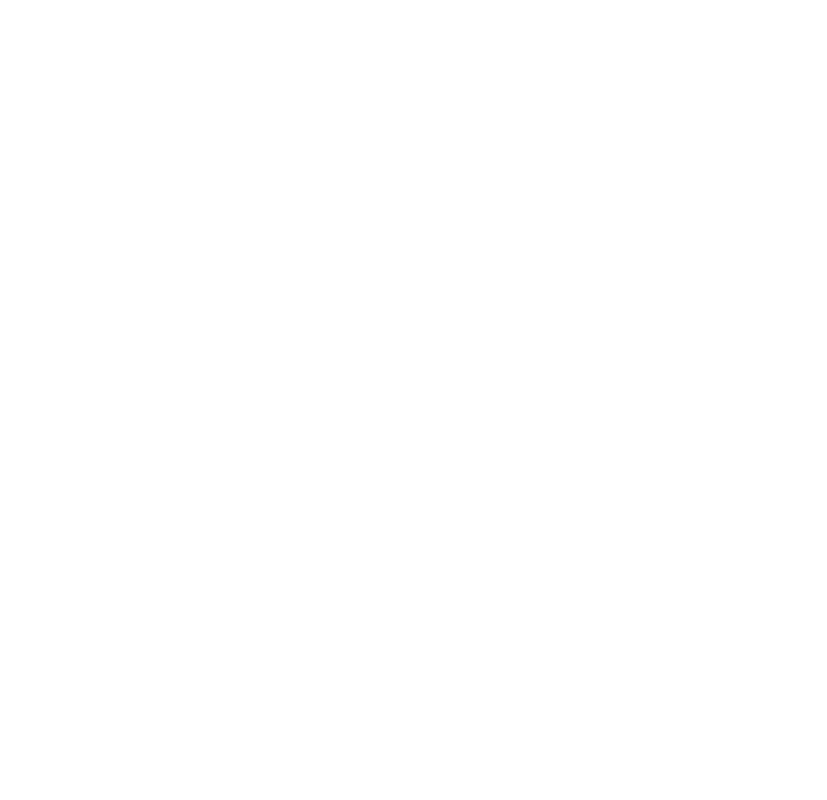
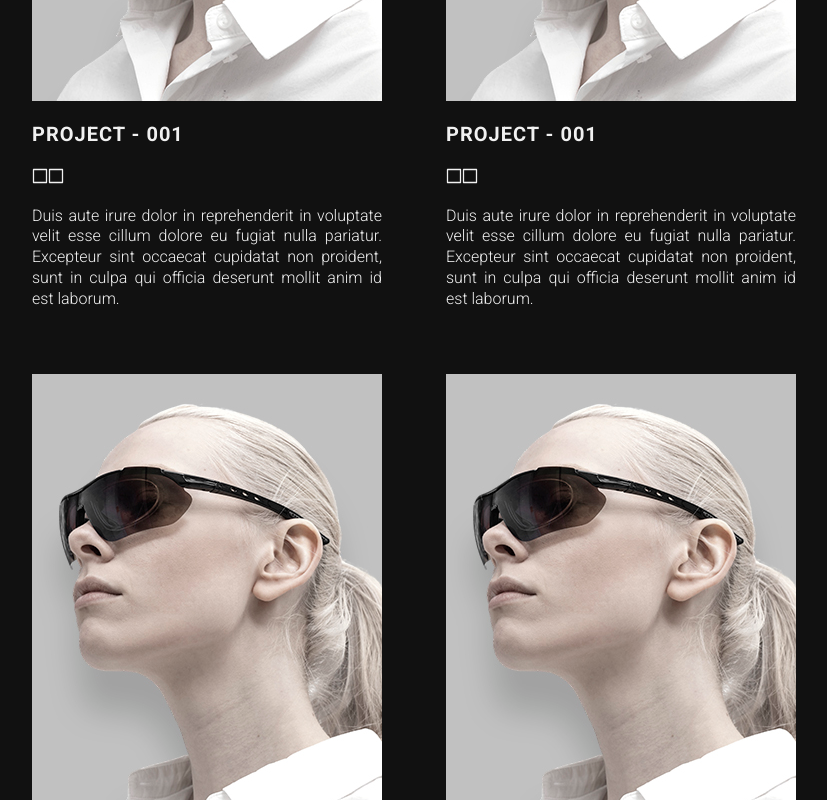
Before and after one commit to edenacyg/MadHatter, a React (Create React App) app: page / in a window 1280 px wide. Shown: the part 3480-4280 px from the top of the page, without its empty margins (288-1115 px from the left). Before the commit the page ends 2848 px from the top, so only its background shows below. Built offline with nearby package versions, Linux system fonts and the light colour scheme.

Commit message:
initial template

```diff
--- a/src/Components/Layout/Body.jsx
+++ b/src/Components/Layout/Body.jsx
@@ -1,5 +1,7 @@
 import React from 'react';
 import { BorderOutlined } from '@ant-design/icons';
+import Project from '../Partials/project';
+import Testimonial from '../Partials/testimonial';
 
 function Body() {
 	return (
@@ -11,12 +13,14 @@
 							<h1>The mad hatter</h1>
 							<h2>UI/UX design - 001</h2>
 						</div>
+
 						<div className='icons'>
 							<BorderOutlined />
 							<BorderOutlined />
 						</div>
 						<p>Lorem ipsum dolor sit amet, consectetur adipisicing elit, sed do eiusmod tempor incididunt ut labore et dolore magna aliqua. Ut enim ad minim veniam, quis nostrud exercitation ullamco laboris nisi ut aliquip ex ea commodo consequat.</p>
 					</div>
+
 					<div className='hero-image-con'>
 						<p className='lg-date'>2023</p>
 						<img src="./images/hero-image.jpg" alt="" />
@@ -34,6 +38,7 @@
 							<BorderOutlined />
 							<BorderOutlined />
 						</div>
+
 						<div className='subheading'>
 							<p>Lorem ipsum dolor sit amet, consectetur adipisicing elit, sed do eiusmod tempor incididunt ut labore et dolore magna aliqua. Ut enim ad minim veniam, quis nostrud exercitation ullamco laboris nisi ut aliquip ex ea commodo consequat.</p>
 							<br />
@@ -46,6 +51,7 @@
 			<div className='approach-con'>
 				<div className='approach-subcon'>
 					<h2><span className='styled'>Design</span> Approach</h2>
+
 					<div className='contents'>
 						<div className='intentional-content'>
 							<h3><span className='styled'>001</span><br />International research</h3>
@@ -65,12 +71,63 @@
 							<p>Duis aute irure dolor in reprehenderit in voluptate velit esse cillum dolore eu fugiat nulla pariatur. Excepteur sint occaecat cupidatat non proident, sunt in culpa qui officia deserunt mollit anim id est laborum.</p>
 						</div>
 					</div>
+
 					<div>
 						<h6>Collaborate. Create. Innovate.</h6>
 						<h6>Collaborate. Create. Innovate.</h6>
 					</div>
 				</div>
 			</div>
+
+			<div className='project-con'>
+				<div className='project-subcon'>
+					<h2><span className='styled'>Our</span> projects</h2>
+					<div className='project-items'>
+						<div className='item-con'>
+							<Project />
+							<Project />
+						</div>
+						<div className='item-con'>
+							<Project />
+							<Project />
+						</div>
+					</div>
+				</div>
+
+
+				<div className='testimonial-subcon'>
+					<h2><span className='styled'>What</span> they say</h2>
+					<div className='testimonial-items'>
+						<div className='item-con'>
+							<Testimonial />
+							<Testimonial />
+							<Testimonial />
+						</div>
+						<div className='item-con'>
+							<Testimonial />
+							<Testimonial />
+							<Testimonial />
+						</div>
+					</div>
+				</div>
+			</div>
+
+			<div className="design-con">
+				<div className="design-subcon">
+					<div className="img-con">
+						<img src="./images/hero-image.jpg" alt="" />
+					</div>
+					<div className="text-con">
+						<h2><span className='styled'>Designing for</span><br /> the future</h2>
+						<p>Duis aute irure dolor in reprehenderit in voluptate velit esse cillum dolore eu fugiat nulla pariatur. Excepteur sint occaecat cupidatat non proident, sunt in culpa qui officia deserunt mollit anim id est laborum.</p>
+						<div className='icons'>
+							<BorderOutlined />
+							<BorderOutlined />
+						</div>
+					</div>
+				</div>
+
+			</div>
 		</div>
 	)
 }
--- /dev/null
+++ b/src/Components/Partials/project.jsx
@@ -0,0 +1,18 @@
+import { BorderOutlined } from '@ant-design/icons';
+import React from 'react';
+
+function project() {
+    return (
+        <div className='item'>
+            <img src="./images/hero-image.jpg" alt="" />
+            <h6>Project - 001</h6>
+            <div className='icons'>
+                <BorderOutlined />
+                <BorderOutlined />
+            </div>
+            <p>Duis aute irure dolor in reprehenderit in voluptate velit esse cillum dolore eu fugiat nulla pariatur. Excepteur sint occaecat cupidatat non proident, sunt in culpa qui officia deserunt mollit anim id est laborum.</p>
+        </div>
+    )
+}
+
+export default project;
--- /dev/null
+++ b/src/Components/Partials/testimonial.jsx
@@ -0,0 +1,24 @@
+import React from 'react';
+import { BorderOutlined } from '@ant-design/icons';
+
+function testimonial() {
+    return (
+        <div className='item'>
+            <p>"</p>
+            <p>Duis aute irure dolor in reprehenderit in voluptate velit esse cillum dolore eu fugiat nulla pariatur.</p>
+            <content>
+                <div className='icons'>
+                    <BorderOutlined />
+                    <BorderOutlined />
+                </div>
+                <div className='texts'>
+                    <h6>- Author</h6>
+                    <p>Company</p>
+                </div>
+            </content>
+            <p>"</p>
+        </div>
+    )
+}
+
+export default testimonial;
--- a/src/Styles/App.css
+++ b/src/Styles/App.css
@@ -221,7 +221,6 @@
 }
 
 .page-body .approach-con .intentional-content {
-  background-color: aqua;
   padding: 40px;
   display: flex;
   flex-direction: column;
@@ -229,11 +228,132 @@
 }
 
 .page-body .approach-con .digital-content {
-  background-color: red;
   padding: 40px;
   display: flex;
   flex-direction: column;
   gap: 20px;
+}
+
+.page-body .project-con {
+  background-color: #111111;
+  color: #f1f1f1;
+  width: 100%;
+  display: flex;
+  justify-content: center;
+  align-items: center;
+  flex-direction: column;
+  gap: 100px;
+  padding: 8% 0;
+}
+
+.page-body .project-con a {
+  color: #f1f1f1;
+  text-decoration: none;
+}
+
+.page-body .project-con a:hover {
+  color: yellow;
+}
+
+.page-body .project-con a:active {
+  font-weight: bold;
+}
+
+.page-body .project-con .project-subcon {
+  width: 50%;
+  display: flex;
+  flex-direction: column;
+  text-align: center;
+}
+
+.page-body .project-con .project-subcon .item-con {
+  display: flex;
+  gap: 10%;
+  text-align: left;
+}
+
+.page-body .project-con .project-subcon .item-con .item {
+  display: flex;
+  flex-direction: column;
+  margin-top: 10%;
+  gap: 20px;
+}
+
+.page-body .project-con .testimonial-subcon {
+  width: 50%;
+  display: flex;
+  flex-direction: column;
+  text-align: center;
+}
+
+.page-body .project-con .testimonial-subcon .item-con {
+  display: flex;
+  gap: 5%;
+  text-align: left;
+}
+
+.page-body .project-con .testimonial-subcon .item-con .item {
+  background-color: #f1f1f1;
+  color: #111111;
+  padding: 20px;
+  display: flex;
+  flex-direction: column;
+  margin-top: 5%;
+  gap: 10px;
+  border-radius: 5%;
+}
+
+.page-body .project-con .testimonial-subcon .item-con .item a {
+  color: #111111;
+  text-decoration: none;
+}
+
+.page-body .project-con .testimonial-subcon .item-con .item a:hover {
+  color: yellow;
+}
+
+.page-body .project-con .testimonial-subcon .item-con .item content {
+  display: flex;
+  justify-content: space-between;
+}
+
+.page-body .project-con .testimonial-subcon .item-con .item p:last-child {
+  display: flex;
+  justify-content: flex-end;
+}
+
+.page-body .design-con {
+  background-color: #f1f1f1;
+  color: #111111;
+  width: 100%;
+  display: flex;
+  justify-content: center;
+  padding: 8% 0;
+  gap: 10%;
+}
+
+.page-body .design-con a {
+  color: #111111;
+  text-decoration: none;
+}
+
+.page-body .design-con a:hover {
+  color: yellow;
+}
+
+.page-body .design-con .design-subcon {
+  width: 60%;
+  display: flex;
+  align-items: center;
+  gap: 6%;
+}
+
+.page-body .design-con .design-subcon img {
+  border-radius: 5%;
+}
+
+.page-body .design-con .design-subcon h2 {
+  margin-left: -15%;
 }
 
 .page-footer {
--- a/src/Styles/App.scss
+++ b/src/Styles/App.scss
@@ -169,7 +169,6 @@
 		}
 
 		.intentional-content {
-			background-color: aqua;
 			padding: 40px;
 			display: flex;
 			flex-direction: column;
@@ -177,7 +176,6 @@
 		}
 
 		.digital-content {
-			background-color: red;
 			padding: 40px;
 			display: flex;
 			flex-direction: column;
@@ -185,6 +183,94 @@
 		}
 
 	}
+
+	.project-con {
+		@include dark;
+		width: 100%;
+		display: flex;
+		justify-content: center;
+		align-items: center;
+		flex-direction: column;
+		gap: 100px;
+		padding: 8% 0;
+
+		.project-subcon {
+			width: 50%;
+			display: flex;
+			flex-direction: column;
+			text-align: center;
+
+			.item-con {
+				display: flex;
+				gap: 10%;
+				text-align: left;
+
+				.item {
+					display: flex;
+					flex-direction: column;
+					margin-top: 10%;
+					gap: 20px;
+				}
+			}
+		}
+
+		.testimonial-subcon {
+			width: 50%;
+			display: flex;
+			flex-direction: column;
+			text-align: center;
+
+			.item-con {
+				display: flex;
+				gap: 5%;
+				text-align: left;
+
+				.item {
+					@include light;
+					padding: 20px;
+					display: flex;
+					flex-direction: column;
+					margin-top: 5%;
+					gap: 10px;
+					border-radius: 5%;
+
+					content {
+						display: flex;
+    					justify-content: space-between;
+					}
+
+					p:last-child {
+						display: flex;
+						justify-content: flex-end;
+					}
+				}
+			}
+		}
+	}
+
+	.design-con {
+		@include light;
+		width: 100%;
+		display: flex;
+		justify-content: center;
+		padding: 8% 0;
+		gap: 10%;
+
+		.design-subcon {
+			width: 60%;
+			display: flex;
+			align-items: center;
+			gap: 6%;
+
+			img {
+				border-radius: 5%;
+			}
+
+			h2 {
+				margin-left: -15%;
+			}
+		}
+	}
 }
 
 .page-footer {
```
Also changed, not shown: 1 other file (tests, documents, lock files or other folders).
